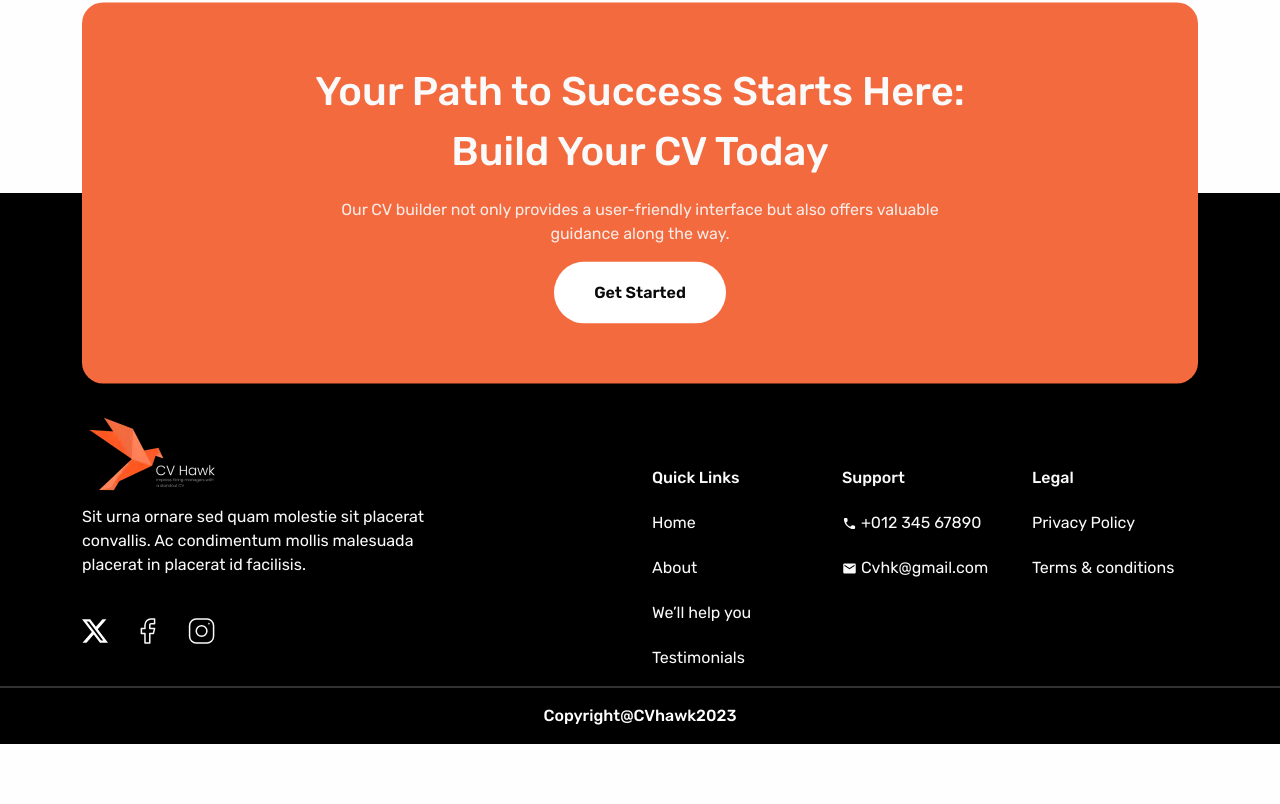
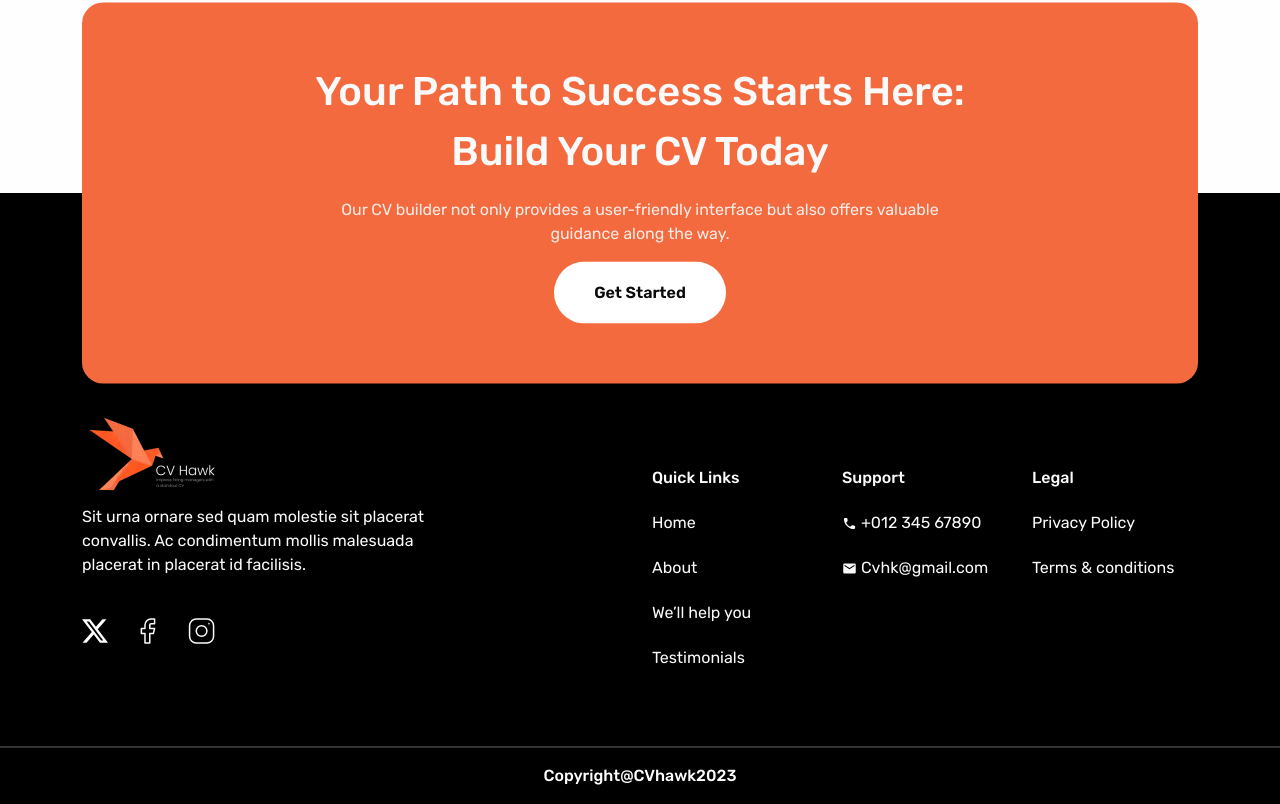
Before and after one commit to naman-398/CV-Hawk, a plain HTML site: page index.html in a window 1280 px wide. Shown: the part 5950-6754 px from the top of the page. Before the commit the page ends 6694 px from the top, so only its background shows below. Drawn offline with nearby package versions, Linux system fonts and the light colour scheme.

Commit message:
footer-line changes

```diff
--- a/assets/css/style.css
+++ b/assets/css/style.css
@@ -682,7 +682,7 @@
     border: 1px solid var(--offwhite);
     opacity: 0.2;
     width: 100%;
-    margin-top: 60px;
+    margin-top: 30px !important;
 }
 
 .s2-elipse {
@@ -783,7 +783,9 @@
     .s8-box {
         padding: 36px 21px;
     }
-
+    .footer-line {
+        margin-top: 60px !important;
+    }
     .s3-padding {
         padding-top: 80px;
         padding-bottom: 80px;
```
